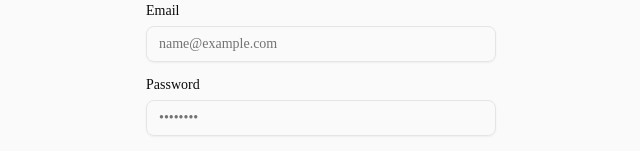
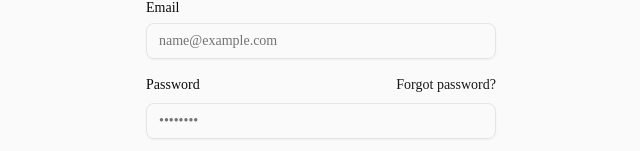
Before and after one commit to Sandeep-Web-Pipl/MVP-PM-Tool, a Next.js app: page /login in a window 1280 px wide. Shown: the part 326-477 px from the top of the page, without its empty margins (319-959 px from the left). Built offline with nearby package versions, Linux system fonts and the light colour scheme.

Commit message:
feat: add forgot password link to login form

```diff
--- a/src/features/auth/components/login-form.tsx
+++ b/src/features/auth/components/login-form.tsx
@@ -77,6 +77,12 @@ export function LoginForm() {
                             <FormItem>
                                 <div className="flex items-center justify-between">
                                     <FormLabel>Password</FormLabel>
+                                    <Link
+                                        href="/forgot-password"
+                                        className="text-sm font-medium text-primary hover:underline"
+                                    >
+                                        Forgot password?
+                                    </Link>
                                 </div>
                                 <FormControl>
                                     <Input type="password" placeholder="••••••••" {...field} disabled={isPending} />
```
